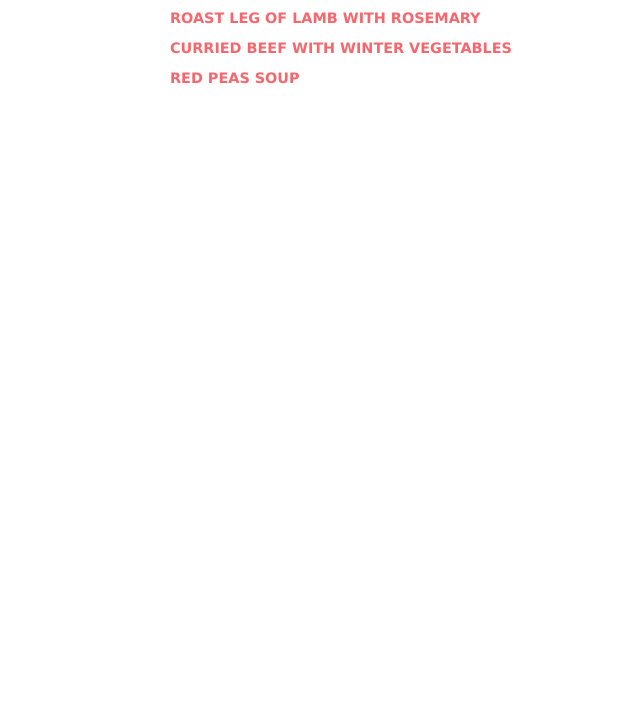
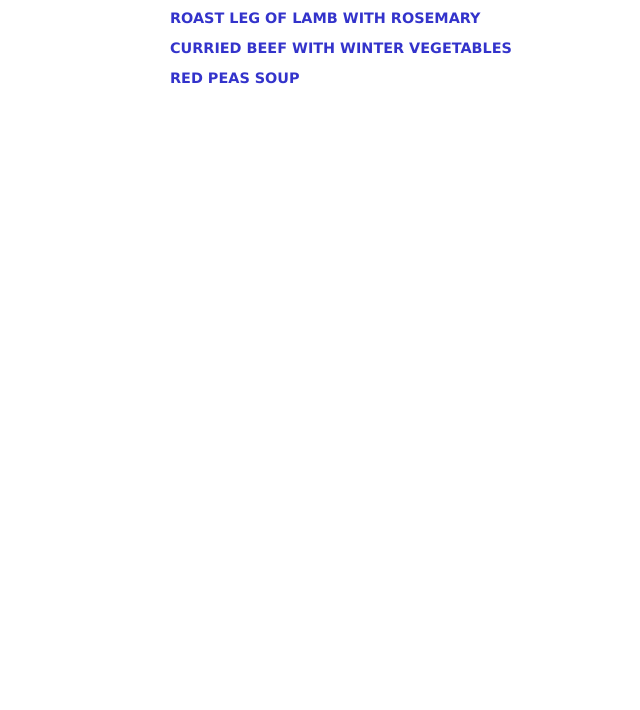
Before and after one commit to Jaso-N7/odin-recipes, a plain HTML site: page index.html in a window 1280 px wide. Shown: the part 90-800 px from the top of the page, without its empty margins (185-825 px from the left). Drawn offline with Linux system fonts and the light colour scheme.

Commit message:
fix: Low contrast colours on links

```diff
--- a/css/styles.css
+++ b/css/styles.css
@@ -27,5 +27,4 @@ a {
 }
 
 .recipe-link {
-    color: rgba(240, 0, 10, 0.6);
-}
+    color:rgba(0, 0, 190, 0.8);
```
